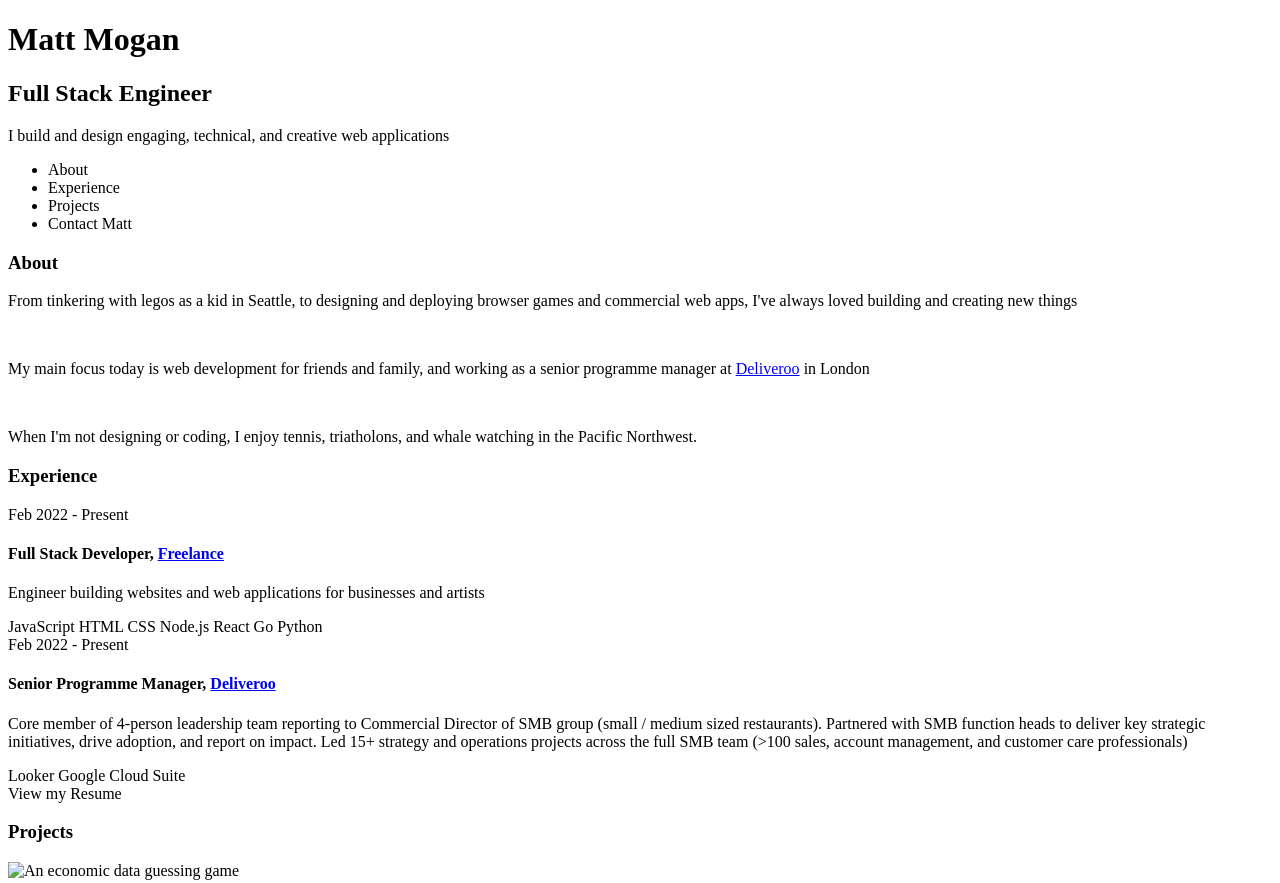
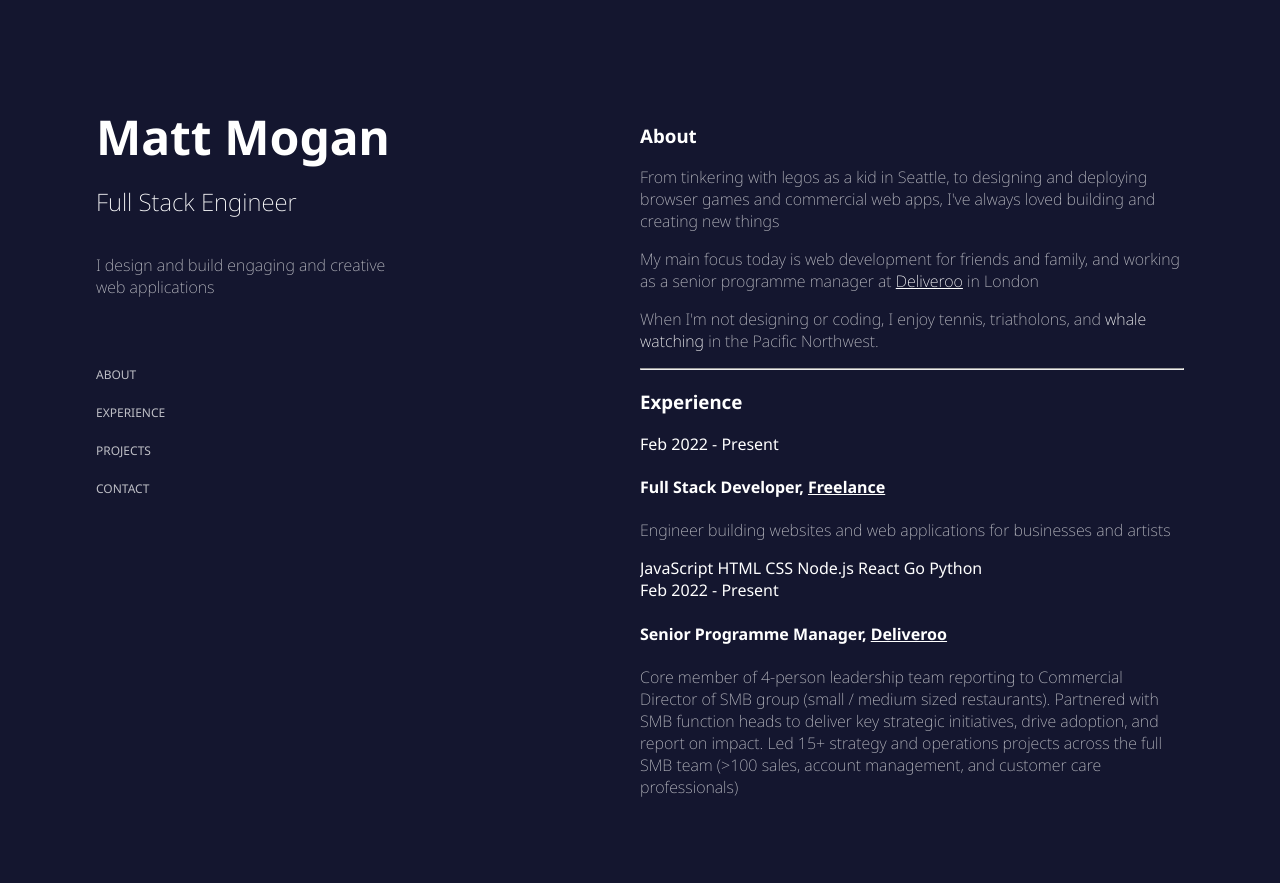
Before and after one commit to matthewmogan/portfolio, a plain HTML site: page index.html in a window 1280 px wide. Shown: the top 883 px of the page. After the commit the page ends 816 px from the top, so only its background shows below. Drawn offline with Linux system fonts and the light colour scheme.

Commit message:
added CSS formatting, and dynamic scrolling

```diff
--- a/index.html
+++ b/index.html
@@ -2,12 +2,15 @@
 <html lang="en-GB">
 
 <head>
-  <meta charset="UTF-8">
-  <meta name="viewport" content="width=device-width, initial-scale=1.0">
-  <title>Matt Mogan</title>
-  <!-- CSS Style Sheets -->
-  <link rel="stylesheet" href="./resources/CSS/style.css">
-  <script id="portfolioScript" src ="./script.js" defer></script>
+    <meta charset="UTF-8">
+    <meta name="viewport" content="width=device-width, initial-scale=1.0">
+    <title>Matt Mogan</title>
+    <!-- CSS Style Sheets -->
+    <link rel="preconnect" href="https://fonts.googleapis.com">
+    <link rel="preconnect" href="https://fonts.gstatic.com" crossorigin>
+    <link href="https://fonts.googleapis.com/css2?family=Noto+Sans:ital,wdth,wght@0,62.5..100,100..900;1,62.5..100,100..900&display=swap" rel="stylesheet">
+    <link rel="stylesheet" href="./resources/CSS/style.css">
+    <script id="portfolioScript" src ="./portfolio.js" defer></script>
 </head>
 
 
@@ -15,19 +18,19 @@
     <body>
 
         <!-- This will take up 1/2 of the screen when in LAPTOP layout, and fix to the top when in MOBILE layout  -->
-        <header class="Masthead">
+        <header class="masthead">
             <h1>Matt Mogan</h1>
             <h2>Full Stack Engineer</h2>
-            <p>I build and design engaging, technical, and creative web applications<p>
+            <p class="mastheadTagLine">I design and build engaging and creative web applications<p>
             <nav>
                 <ul>
-                    <li href="#About">About</li>
-                    <li href="#Experience">Experience</li>
-                    <li href="#Projects">Projects</li>
-                    <li href="#Contact">Contact Matt</li>
+                    <li><a href="#about">ABOUT</a></li>
+                    <li><a href="#experience">EXPERIENCE</a></li>
+                    <li><a href="#projects">PROJECTS</a></li>
+                    <li><a href="#contact">CONTACT</a></li>
                 </ul>
             </nav>
-            <div class="Socials">
+            <div class="socials">
                 <a href="" class="GitHub"></a>
                 <a href="" class="LinkedIn"></a>
                 <a href="" class="Instagram"></a>
@@ -36,33 +39,31 @@
         </header>
 
         <!-- This will take up 1/2 of the screen when in LAPTOP layout, and fix to the top when in MOBILE layout  -->
-        <main>
+        <div class="mainContent">
 
-            <section id="About">
+            <section id="about">
 
                 <h3>About</h3>
 
                 <!--About Containers (all container classes) should be 8 column grids, such that the Project elements line up neatly with the Experience elements -->
 
-                <div class="About Container">
+                <div class="aboutContainer hoverEffect">
                     <p>From tinkering with legos as a kid in Seattle, to designing and deploying browser games and commercial web apps, I've always loved building and creating new things</p>
-                    <br>
                     <p>My main focus today is web development for friends and family, and working as a senior programme manager at <a href="https://deliveroo.co.uk/">Deliveroo</a> in London</p>
-                    <br>
                     <p>When I'm not designing or coding, I enjoy tennis, triatholons, and <span class="orca">whale watching</span> in the Pacific Northwest. </p>
                 </div>
 
             </section>
-
-            <section id="Experience">
+            <hr>
+            <section id="experience">
 
                 <h3>Experience</h3>
 
-                <div class="Experience Container">
-                    <span class="Timeframe">Feb 2022 - Present</span>
-                    <h4 class="Company">Full Stack Developer, <a href="#">Freelance</a></h4>
+                <div class="experienceContainer hoverEffect">
+                    <span class="timeframe">Feb 2022 - Present</span>
+                   <h4 class="company">Full Stack Developer, <a href="#">Freelance</a></h4>
                     <p>Engineer building websites and web applications for businesses and artists</p>
-                    <div class="Technical Tools">
+                    <div class="technicalTools">
                         <span>JavaScript</span>
                         <span>HTML</span>
                         <span>CSS</span>
@@ -73,30 +74,30 @@
                     </div>
                 </div>
 
-                <div class="Experience Container">
-                    <span class="Timeframe">Feb 2022 - Present</span>
-                    <h4 class="Job and Title">Senior Programme Manager, <a href="https://deliveroo.co.uk/">Deliveroo</a></h4>
+                <div class="experienceContainer hoverEffect">
+                    <span class="timeframe">Feb 2022 - Present</span>
+                    <h4 class="jobAndTitle">Senior Programme Manager, <a href="https://deliveroo.co.uk/">Deliveroo</a></h4>
                     <p>Core member of 4-person leadership team reporting to Commercial Director of SMB group (small / medium sized restaurants). Partnered with SMB function heads to deliver key strategic initiatives, drive adoption, and report on impact. Led 15+ strategy and operations projects across the full SMB team (>100 sales, account management, and customer care professionals)</p>
-                    <div class="Technical Tools">
+                    <div class="technicalTools">
                         <span>Looker</span>
                         <span>Google Cloud Suite</span>
                     </div>
                 </div>
 
                 <!-- This should open a page to my PDF Resume -->
-                <span class="Section Footer">View my Resume</span>
+                <span class="sectionFooter">View my Resume</span>
 
             </section>
-
-            <section id="Projects">
+            <hr>
+            <section id="projects">
 
                 <h3>Projects</h3>
 
-                <div class="Project Container">
+                <div class="projectContainer hoverEffect">
                     <img src="#" alt="An economic data guessing game"></img>
-                    <h4 class="Project Title "><a href="https://matthewmogan.github.io/Jobble/">Jobble></a></h4>
+                    <h4 class="projectTitle "><a href="https://matthewmogan.github.io/Jobble/">Jobble></a></h4>
                     <p>Guessing game inspired by OECD Tradle. Players guess the country based on it's employment data, and can request a hint</p>
-                    <div class="Technical Tools">
+                    <div class="technicalTools">
                         <span>JavaScript</span>
                         <span>HTML</span>
                         <span>CSS</span>
@@ -106,17 +107,17 @@
                 </div>
 
             </section>
-
+            <hr>
             <section id="Contact">
 
                 <h3>Contact Matt</h3>
 
-                <div class="Contact Container"></div>
+                <div class="contactContainer hoverEffect"></div>
                 <!-- I'm not sure exactly what this looks like, but should be a contact box -->
 
             </section>
 
-        </main>
+        </div>
 
     </body>
 
--- /dev/null
+++ b/portfolio.js
@@ -0,0 +1,58 @@
+document.addEventListener('wheel', function(event) {
+    event.preventDefault();
+}, { passive: false });
+
+// // Disable touch scrolling
+// document.addEventListener('touchmove', function(event) {
+//     event.preventDefault();
+// }, { passive: false });
+
+// Disable keydown scrolling (arrow keys, spacebar, etc.)
+document.addEventListener('keydown', function(event) {
+    // Check for the keys that can scroll the page
+    const keys = [32, 33, 34, 35, 36, 37, 38, 39, 40];
+    if (keys.includes(event.keyCode)) {
+        event.preventDefault();
+    }
+});
+
+
+// Code to force the scroll input into the mainContent flexbox
+document.addEventListener('DOMContentLoaded', function() {
+    const mainContent = document.querySelector('.mainContent');
+
+    document.addEventListener('wheel', function(event) {
+
+        mainContent.scrollTop += event.deltaY;
+    });
+});
+
+// function checkScreenWidth() {
+//     if (window.innerWidth <= 800) { // Adjust the width as needed
+//         enableScrolling();
+//     } else {
+//         disableScrolling();
+//     }
+// }
+
+
+
+
+// add hover effect method to all hoverElements
+// let hoverElements = document.getElementsByClassName('hoverEffect')
+
+// console.log(hoverElements)
+// console.log(hoverElements.length)
+
+// function hoverIn(event){
+//     event.target.style.backgroundColor = "rgba(240,240,240,.25)";
+// }
+
+// function hoverOut(event){
+//     event.target.style.backgroundColor = ""
+// }
+
+// for (let i=0; i<hoverElements.length; i++){
+//     hoverElements[i].addEventListener("mouseover",hoverIn)
+//     hoverElements[i].addEventListener("mouseout",hoverOut)
+// }
--- /dev/null
+++ b/resources/CSS/reset.css
@@ -0,0 +1,53 @@
+/* http://meyerweb.com/eric/tools/css/reset/
+   v2.0 | 20110126
+   License: none (public domain)
+*/
+
+html, body, div, span, applet, object, iframe,
+h1, h2, h3, h4, h5, h6, p, blockquote, pre,
+a, abbr, acronym, address, big, cite, code,
+del, dfn, em, img, ins, kbd, q, s, samp,
+small, strike, strong, sub, sup, tt, var,
+b, u, i, center,
+dl, dt, dd, ol, ul, li,
+fieldset, form, label, legend,
+table, caption, tbody, tfoot, thead, tr, th, td,
+article, aside, canvas, details, embed,
+figure, figcaption, footer, header, hgroup,
+menu, nav, output, ruby, section, summary,
+time, mark, audio, video {
+  margin: 0;
+  padding: 0;
+  border: 0;
+  font-size: 100%;
+  font: inherit;
+  vertical-align: baseline;
+}
+/* HTML5 display-role reset for older browsers */
+article, aside, details, figcaption, figure,
+footer, header, hgroup, menu, nav, section {
+  display: block;
+}
+body {
+  line-height: 1;
+}
+ol, ul {
+  list-style: none;
+}
+blockquote, q {
+  quotes: none;
+}
+blockquote:before, blockquote:after,
+q:before, q:after {
+  content: '';
+  content: none;
+}
+table {
+  border-collapse: collapse;
+  border-spacing: 0;
+}
+
+a {
+  color: black;
+  text-decoration: none;
+}
--- a/resources/CSS/style.css
+++ b/resources/CSS/style.css
@@ -0,0 +1,115 @@
+/* Universal stylings */
+* {
+    box-sizing: border-box;
+    font-family: "Noto Sans", sans-serif;
+    color:rgb(255, 255, 255)
+}
+
+html{
+    font-size: 16px;
+}
+
+h1{
+    font-size: 3rem;
+    margin: 0px;
+}
+
+h2{
+    margin-top: 1rem;
+    font-weight: 200;
+}
+
+p{
+    color:rgba(255, 255, 255, 0.724);
+    font-weight: 200;
+}
+
+/* Two main portfolio page sections  */
+
+body{
+  background-color: rgb(20, 22, 47);
+  display: block;
+  max-width: 1280px;
+  height:100vh;
+  padding-left: 6rem;
+  padding-right: 6rem;
+  margin-left: auto;
+  margin-right: auto;
+}
+
+.masthead{
+    padding-top: 6rem;
+    flex: 1;
+    /* ^ controls sizing and spacing in parent */
+    display:flex;
+    flex-direction: column
+}
+
+.mainContent{
+    padding-bottom: 6rem;
+    flex: 1;
+    /* ^ controls sizing and spacing in parent */
+    overflow-y: auto;
+
+}
+
+@media only screen and (min-width: 800px) {
+    body {
+      display: flex;
+    }
+    .masthead{
+        padding-bottom: 6rem;
+    }
+    .mainContent{
+        padding-top: 6rem;
+        max-height: 100vh;
+    }
+  }
+
+
+/* Masthead components */
+
+.mastheadTagLine {
+    width: 300px;
+}
+
+nav{
+    display: none;
+    height: fit-content;
+}
+
+nav ul {
+    padding: 0;
+}
+
+nav li {
+    list-style-type: none;
+    margin-top: 1rem;
+    margin-bottom: 1rem;
+}
+
+nav a {
+    text-decoration: none;
+    font-size: .75rem;
+    color:rgba(255, 255, 255, 0.724);
+}
+
+
+@media only screen and (min-width: 800px) {
+    nav {
+      display: block;
+    }
+  }
+
+
+/* Main components */
+
+
+/* Scratch section, delete later */
+
+/* .noto-sans-main {
+    font-family: "Noto Sans", sans-serif;
+    font-optical-sizing: auto;
+    font-weight: 100;
+    font-style: normal;
+  } */
```
Also changed, not shown: script.js (deleted).
